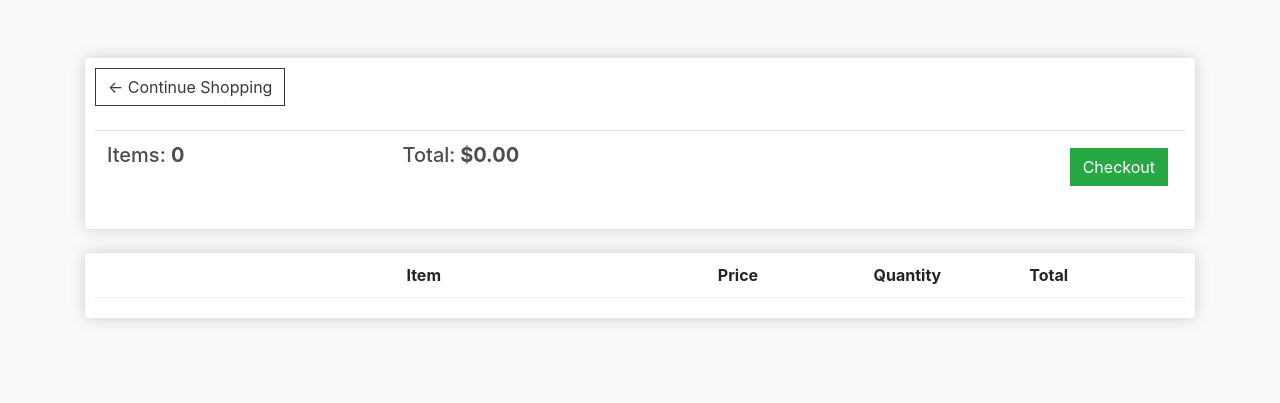
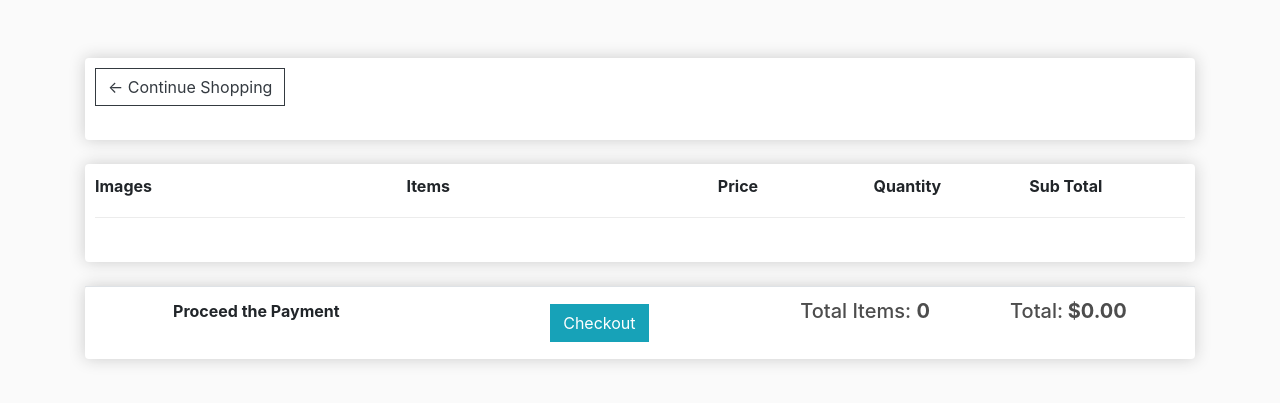
Before and after one commit to AashishAdhikari27/ecommerce_django, a Django app: page /cart/ in a window 1280 px wide. Shown: the part 57-460 px from the top of the page. Run offline with Django 5.2, Linux system fonts and the light colour scheme; lists and menus that the app fills with data are empty.

Commit message:
Cart design improvised

```diff
--- a/ecommerce/store/templates/store/cart.html
+++ b/ecommerce/store/templates/store/cart.html
@@ -3,50 +3,52 @@
 {% block content %}
 
 <div class="row">
+
     <div class="col-lg-12">
+
         <div class="box-element">
             <a class="btn btn-outline-dark" href="{% url 'store' %}">&#x2190; Continue Shopping</a>
             <br>
             <br>
-            <table class="table">
-                <tr>
-                    <th>
-                        <h5>Items: <strong>{{order.get_cart_items}}</strong></h5>
-                    </th>
-                    <th>
-                        <h5>Total:<strong> ${{order.get_cart_total|floatformat:2}}</strong></h5>
-                    </th>
-                    <th>
-                        <a style="float:right; margin:5px;" class="btn btn-success"
-                            href="{% url 'checkout' %}">Checkout</a>
-                    </th>
-                </tr>
-            </table>
 
         </div>
 
         <br>
+
         <div class="box-element">
+
             <div class="cart-row">
-                <div style="flex:2"></div>
-                <div style="flex:2"><strong>Item</strong></div>
+                <div style="flex:2"><strong>Images</strong></div>
+                <div style="flex:2"><strong>Items</strong></div>
                 <div style="flex:1"><strong>Price</strong></div>
                 <div style="flex:1"><strong>Quantity</strong></div>
-                <div style="flex:1"><strong>Total</strong></div>
+                <div style="flex:1"><strong>Sub Total</strong></div>
+
+                <hr>
+                <hr>
+
             </div>
+
+            <br>
 
 
             {% for item in items %}
             <div class="cart-row">
                 <div style="flex:2"><img class="row-image" src="{{item.product.imageURL}}"></div>
-                <div style="flex:2"><p>{{item.product.name}}</p></div>
-                <div style="flex:1"><p>${{item.product.price|floatformat:2}}</p></div>
+                <div style="flex:2">
+                    <p>{{item.product.name}}</p>
+                </div>
+                <div style="flex:1">
+                    <p>${{item.product.price|floatformat:2}}</p>
+                </div>
                 <div style="flex:1">
                     <p class="quantity">{{item.quantity}}</p>
                     <div class="quantity">
-                        <img data-product="{{item.product.id}}" data-action="add" class="chg-quantity update-cart" src="{% static  'images/arrow-up.png' %}">
+                        <img data-product="{{item.product.id}}" data-action="add" class="chg-quantity update-cart"
+                            src="{% static  'images/arrow-up.png' %}">
 
-                        <img data-product="{{item.product.id}}" data-action="remove" class="chg-quantity update-cart" src="{% static  'images/arrow-down.png' %}">
+                        <img data-product="{{item.product.id}}" data-action="remove" class="chg-quantity update-cart"
+                            src="{% static  'images/arrow-down.png' %}">
                     </div>
                 </div>
                 <div style="flex:1">${{item.get_total}}</div>
@@ -54,6 +56,40 @@
             {% endfor %}
 
         </div>
+
+        <br>
+
+
+        <div class="box-element" style="padding: 0px;">
+
+            <table class="table">
+                <tr>
+
+                    <th style="text-align: center;"> Proceed the Payment</th>
+
+                    <th>
+                        <a style="float:right; margin:5px; background-color: #17a2b8; color: #fff;" class="btn"
+                            href="{% url 'checkout' %}">Checkout</a>
+                    </th>
+
+                    <th style="text-align: right;">
+                        <h5>Total Items: <strong>{{order.get_cart_items}}</strong></h5>
+                    </th>
+
+                    <th style="text-align: center;">
+                        <h5>Total:<strong> ${{order.get_cart_total|floatformat:2}}</strong></h5>
+                    </th>
+
+
+
+                </tr>
+            </table>
+
+        </div>
+
     </div>
+
+
+
 </div>
 {% endblock content %}
--- a/ecommerce/store/views.py
+++ b/ecommerce/store/views.py
@@ -53,11 +53,39 @@ def cart(request):
 
 	else:
 		#Create empty cart for now for non-logged in user
+
+
+		try:
+			cart = json.loads(request.COOKIES['cart'])
+		except:
+			cart = {}
+			print('CART:', cart)
+
+
 		items = []
 
 		order = {'get_cart_total':0, 'get_cart_items':0 , 'shipping':False}
 
 		cartItems = order['get_cart_items']
+
+
+		for i in cart:
+			cartItems += cart[i]['quantity']
+
+			product = Product.objects.get(id=i)
+			total = (product.price * cart[i]['quantity'])
+
+			order['get_cart_total'] += total
+			order['get_cart_items'] += cart[i]['quantity']
+
+			item = {
+				'id':product.id,
+				'product':{'id':product.id,'name':product.name, 'price':product.price,
+				'imageURL':product.imageURL}, 'quantity':cart[i]['quantity'],
+				'digital':product.digital,'get_total':total,
+				}
+			items.append(item)
+
 
 
 
```
